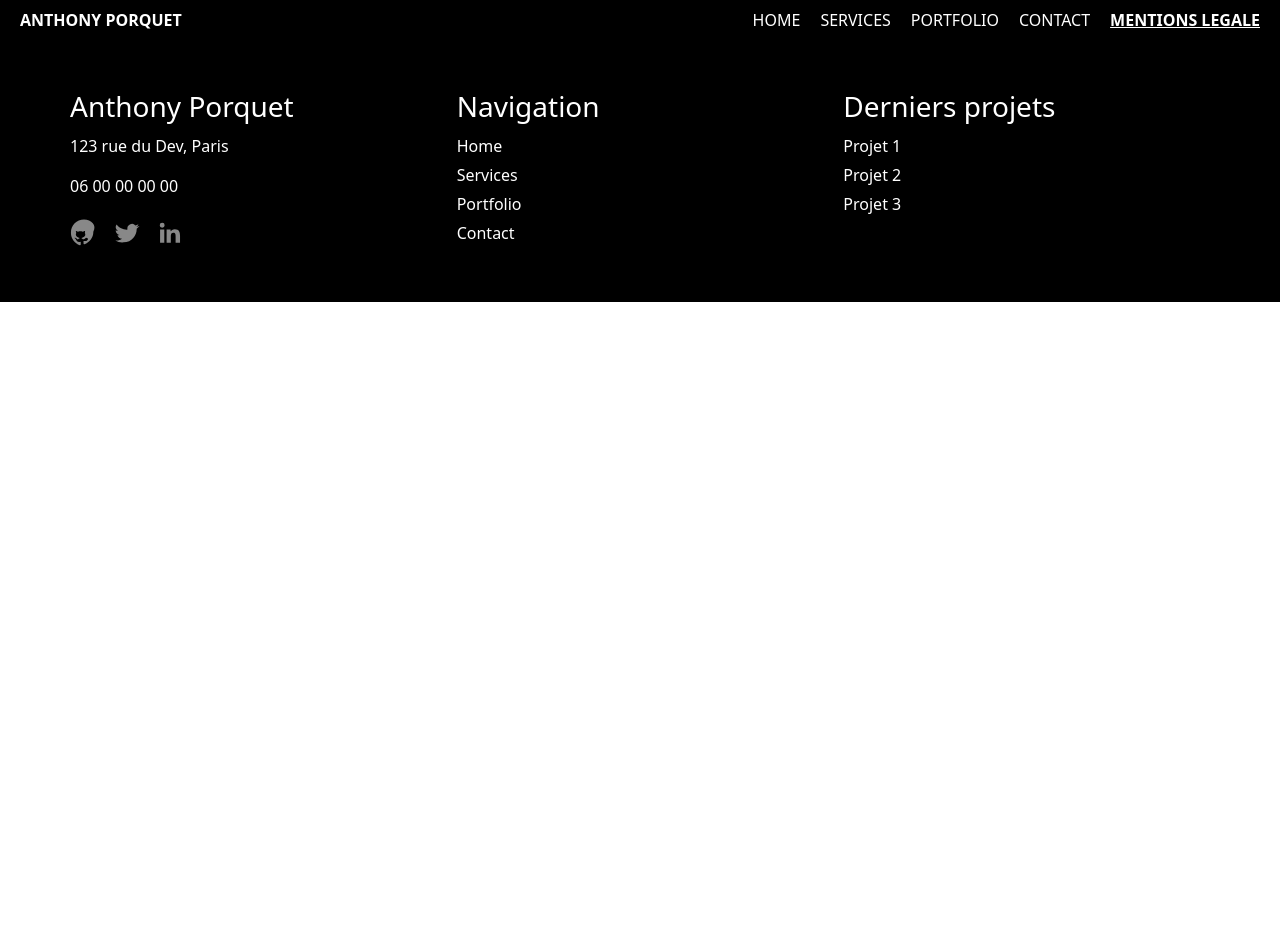
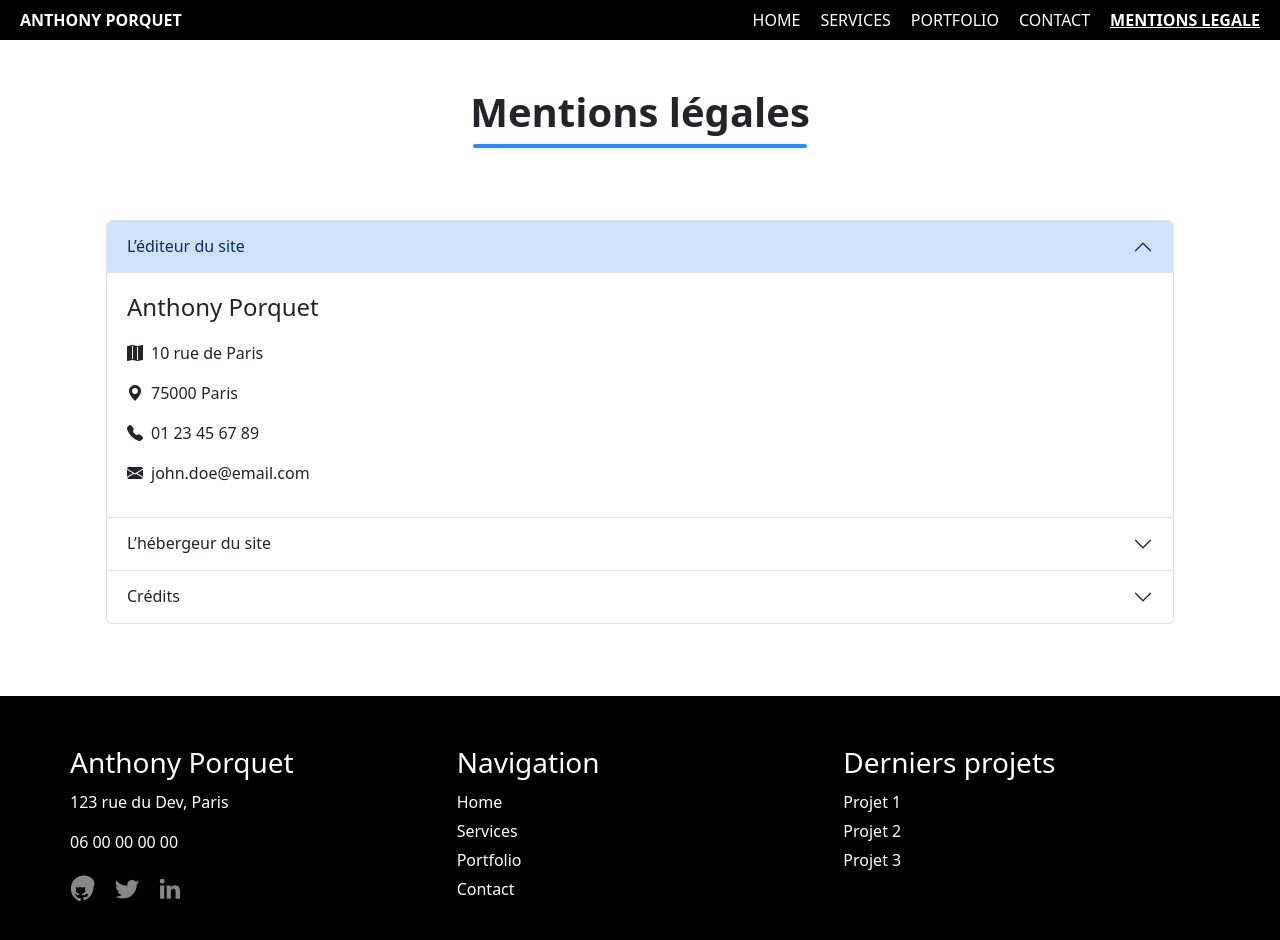
Before and after one commit to anthonyporquet-ctrl/Cr-ez-votre-portfolio-avec-React-JS-anthony-Porquet, a React (Vite) app: page /mentions-legal in a window 1280 px wide. Shown: the top 940 px of the page. Before the commit the page ends 800 px from the top, so only its background shows below. Built offline with nearby package versions, Linux system fonts and the light colour scheme.

Commit message:
mentionlegal

```diff
--- a/package.json
+++ b/package.json
@@ -14,6 +14,7 @@
     "bootstrap-icons": "^1.13.1",
     "react": "^19.2.5",
     "react-dom": "^19.2.5",
+    "react-helmet-async": "^3.0.0",
     "react-icons": "^5.6.0",
     "react-router-dom": "^7.15.0"
   },
--- a/src/App.jsx
+++ b/src/App.jsx
@@ -6,6 +6,7 @@ import Home from "./pages/Home";
 import Services from "./pages/Services";
 import Portfolio from "./pages/Portfolio";
 import Contact from "./pages/Contact";
+import Mentionslegal from "./pages/Mentions-legal";
 
 function App() {
   return (
@@ -17,6 +18,7 @@ function App() {
         <Route path="/services" element={<Services />} />
         <Route path="/portfolio" element={<Portfolio />} />
         <Route path="/contact" element={<Contact />} />
+        <Route path="/mentions-legal" element={<Mentionslegal />} />
       </Routes>
 
       <Footer />
--- a/src/main.jsx
+++ b/src/main.jsx
@@ -3,7 +3,12 @@ import { createRoot } from 'react-dom/client'
 import './index.css'
 import App from './App.jsx'
 import 'bootstrap/dist/css/bootstrap.min.css';
+import "bootstrap/dist/js/bootstrap.bundle.min.js";
+import { HelmetProvider } from "react-helmet-async";
 
+<HelmetProvider>
+  <App />
+</HelmetProvider>
 
 createRoot(document.getElementById('root')).render(
   <StrictMode>
--- /dev/null
+++ b/src/pages/Mentions-legal.css
@@ -0,0 +1,11 @@
+.titre h1 {
+  font-weight: 600;
+}
+
+.contact-divider {
+  height: 4px;
+  background: #1e90ff;
+  width: 30%;
+  margin: 0 auto;
+  border-radius: 2px;
+}
--- a/src/pages/Mentions-legal.jsx
+++ b/src/pages/Mentions-legal.jsx
@@ -1,4 +1,139 @@
+import "./Mentions-legal.css";
+import { Helmet } from "react-helmet-async";
+import "bootstrap-icons/font/bootstrap-icons.css"
+
 
 export default function MentionsLegal() {
-  return <h1>Mention-legal</h1>;
+  return (
+
+    <div className="container my-5">
+
+      <Helmet>
+        <meta name="robots" content="noindex, nofollow" />
+      </Helmet>
+
+      <div className="titre text-center mb-5">
+        <h1>Mentions légales</h1>
+        <div className="contact-divider"></div>
+      </div>
+
+      <div className="p-4">
+
+        <div className="accordion" id="legalAccordion">
+
+          <div className="accordion-item">
+            <h2 className="accordion-header">
+              <button
+                className="accordion-button"
+                type="button"
+                data-bs-toggle="collapse"
+                data-bs-target="#editor"
+              >
+                L’éditeur du site
+              </button>
+            </h2>
+
+            <div
+              id="editor"
+              className="accordion-collapse collapse show"
+              data-bs-parent="#legalAccordion"
+            >
+              <div className="accordion-body">
+              <p className="ap">Anthony Porquet</p>
+
+            <p>
+              <i className="bi bi-map-fill me-2"></i>
+              10 rue de Paris
+            </p>
+
+            <p>
+              <i className="bi bi-geo-alt-fill me-2"></i>
+              75000 Paris
+            </p>
+
+            <p>
+              <i className="bi bi-telephone-fill me-2"></i>
+              01 23 45 67 89
+            </p>
+
+            <p>
+              <i className="bi bi-envelope-fill me-2"></i>
+              john.doe@email.com
+            </p>
+              </div>
+            </div>
+          </div>
+
+          <div className="accordion-item">
+            <h2 className="accordion-header">
+              <button
+                className="accordion-button collapsed"
+                type="button"
+                data-bs-toggle="collapse"
+                data-bs-target="#host"
+              >
+                L’hébergeur du site
+              </button>
+            </h2>
+
+            <div
+              id="host"
+              className="accordion-collapse collapse"
+              data-bs-parent="#legalAccordion"
+            >
+              <div className="accordion-body">
+                <p className="fs-4"><strong>alwaysdata</strong></p>
+                <p>91 Rue du Faubourg Saint-Honoré, 75008 Paris</p>
+                <p>
+                  <i className="bi bi-globe me-2"></i>
+                  <a
+                    href="https://www.alwaysdadta.com"
+                    target="_blank"
+                    rel="noopener noreferrer"
+                  >
+                    www.alwaysdadta.com
+                  </a>
+                </p>
+              </div>
+            </div>
+          </div>
+
+          <div className="accordion-item">
+            <h2 className="accordion-header">
+              <button
+                className="accordion-button collapsed"
+                type="button"
+                data-bs-toggle="collapse"
+                data-bs-target="#credits"
+              >
+                Crédits
+              </button>
+            </h2>
+
+            <div
+              id="credits"
+              className="accordion-collapse collapse"
+              data-bs-parent="#legalAccordion"
+            >
+              <div className="accordion-body">
+                <p>
+                  Images provenant de{" "}
+                  <a href="https://pixabay.com" target="_blank" rel="noopener noreferrer">
+                    Pixabay
+                  </a>
+                </p>
+
+                <p>
+                  Favicon provenant de{" "}
+                  <a href="https://www.flaticon.com" target="_blank" rel="noopener noreferrer">
+                    Flaticon
+                  </a>
+                </p>
+              </div>
+            </div>
+          </div>
+        </div>
+      </div>
+    </div>
+  );
 }
```
Also changed, not shown: 1 other file (tests, documents, lock files or other folders).
